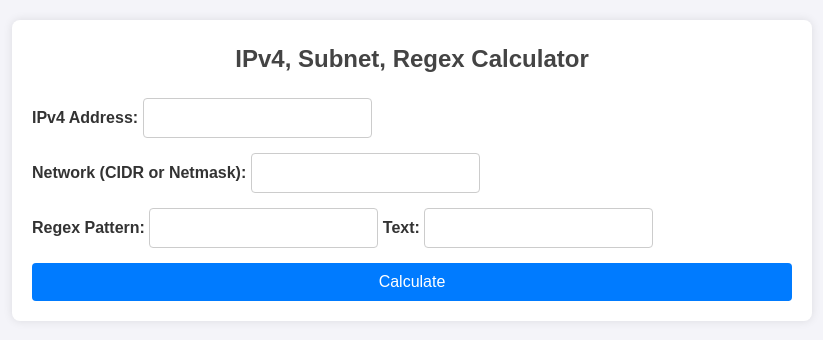
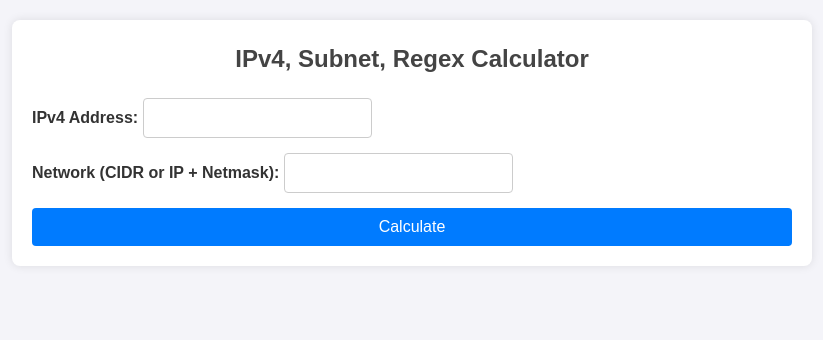
Before and after one commit to ndlong78/ipcal, a Flask app: page / in a window 1280 px wide. Shown: the top 340 px of the page, without its empty margins (228-1051 px from the left). Run offline with Flask 3, Linux system fonts and the light colour scheme.

Commit message:
Update index.html

```diff
--- a/templates/index.html
+++ b/templates/index.html
@@ -15,14 +15,8 @@
                 <input type="text" id="ipv4" name="ipv4">
             </div>
             <div>
-                <label for="network">Network (CIDR or Netmask):</label>
+                <label for="network">Network (CIDR or IP + Netmask):</label>
                 <input type="text" id="network" name="network">
-            </div>
-            <div>
-                <label for="regex">Regex Pattern:</label>
-                <input type="text" id="regex" name="regex">
-                <label for="text">Text:</label>
-                <input type="text" id="text" name="text">
             </div>
             <button type="submit">Calculate</button>
         </form>
```
